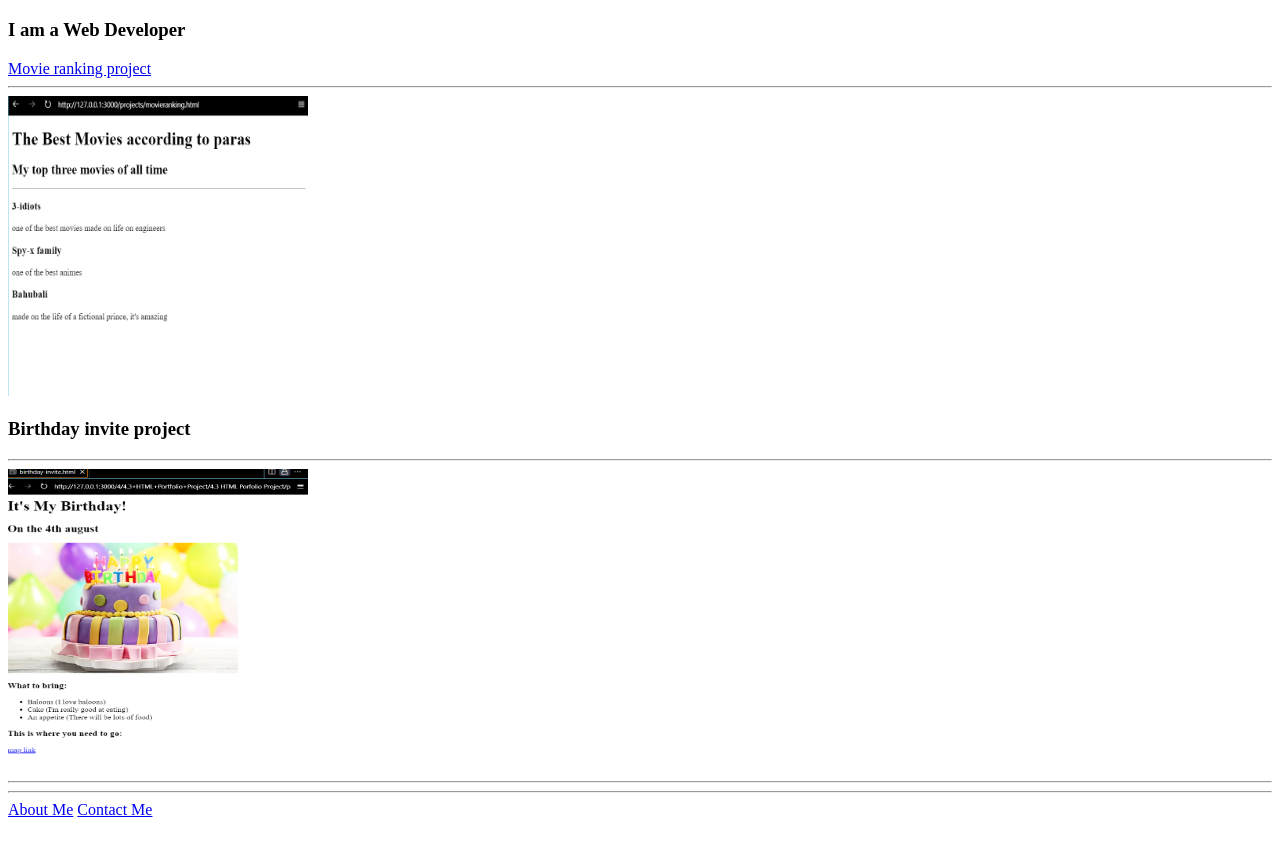
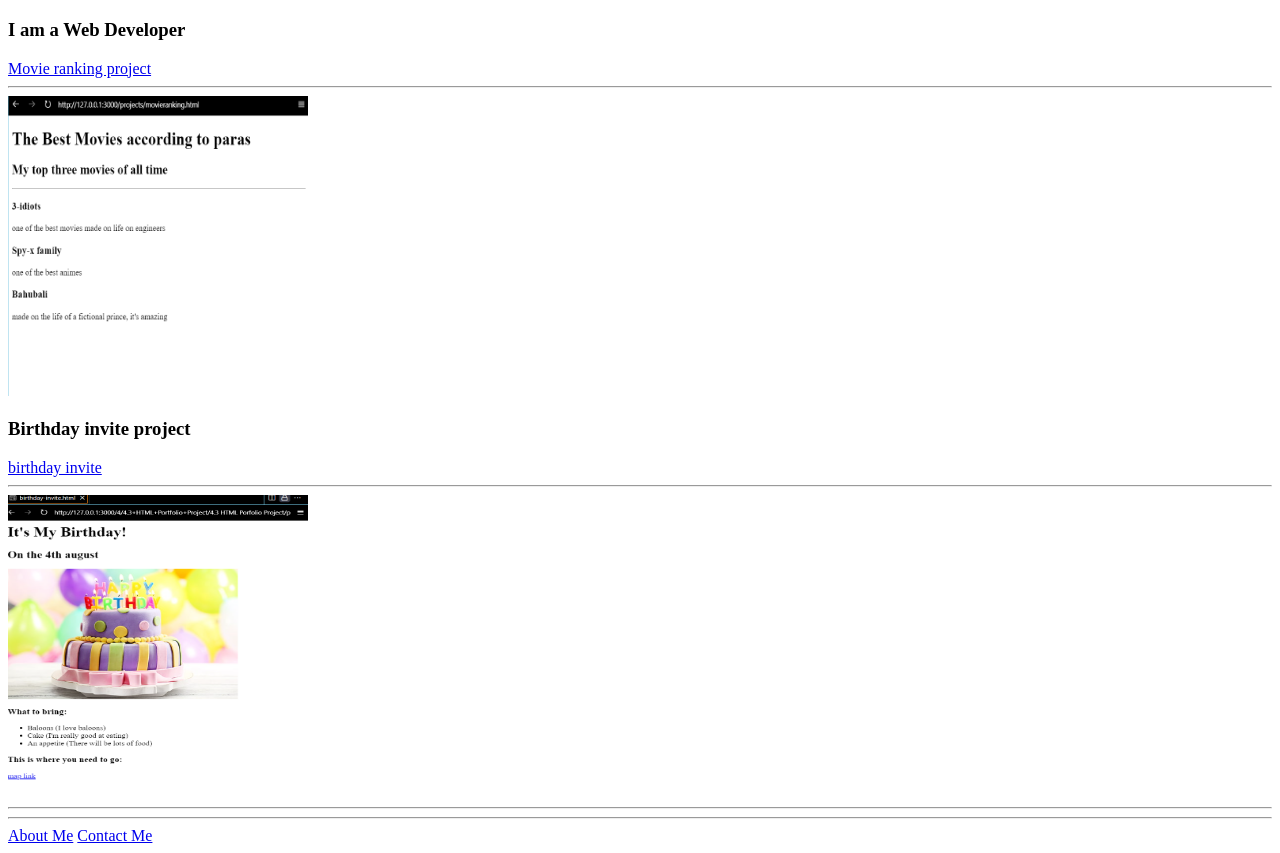
Before and after one commit to porkush/htmlportfolio, a plain HTML site: page index.html in a window 1280 px wide. Shown: the part 61-914 px from the top of the page. Before the commit the page ends 888 px from the top, so only its background shows below. Drawn offline with Linux system fonts and the light colour scheme.

Commit message:
index.html

```diff
--- a/index.html
+++ b/index.html
@@ -13,7 +13,7 @@
     <img src="movieproject.png" alt="movienames" width="300" height="300">
 
     <h3>Birthday invite project</h3>
-    <a href="birthday-invite.html"></a>
+    <a href="birthday-invite.html">birthday invite</a>
     <hr/>
     <img src="birthdayproject.png" alt="birthday" width="300" height="300"/>
     <hr/>
```
